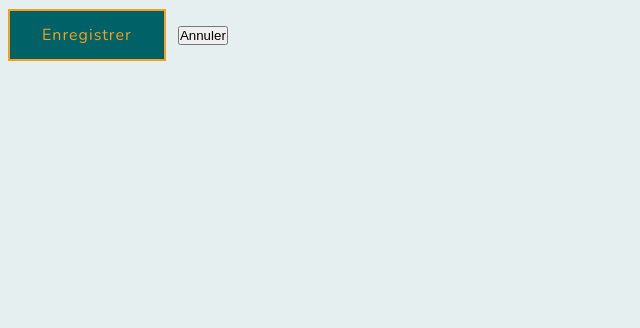
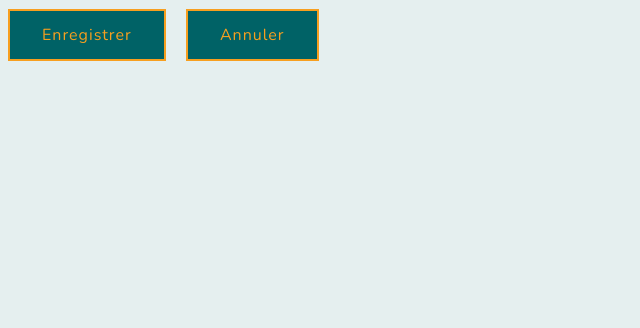
Before and after one commit to KanThor73/eni-events, a Symfony app: template templates/user_profil/userProfil.html.twig in a window 1280 px wide. Shown: the part 472-800 px from the top of the page, without its empty margins (0-640 px from the left). Run offline with Twig, Linux system fonts and the light colour scheme; the template is opened without the code that fills it, so the values that code supplies are empty; some libraries are stand-ins or nearby versions.

Commit message:
modif css userProfil

```diff
--- a/templates/user_profil/userProfil.html.twig
+++ b/templates/user_profil/userProfil.html.twig
@@ -24,7 +24,7 @@
                     {{ form_end(userForm) }}
                     <div class="form-actions">
                         <button type="submit" class="btn btn-primary">Enregistrer</button>
-                        <button type="submit" class="btn btn-secondary">Annuler</button>
+                        <button type="submit" class="btn btn-primary">Annuler</button>
                     </div>
                 </div>
             </div>
```
